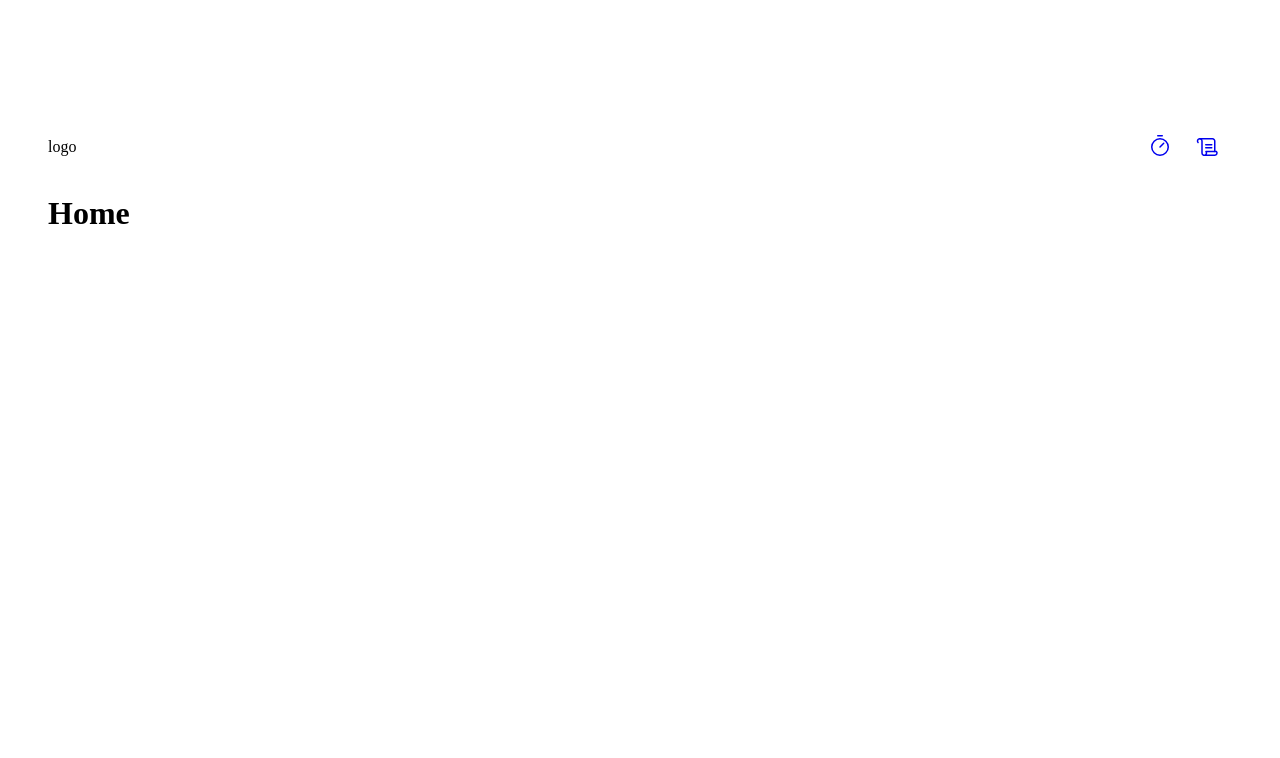
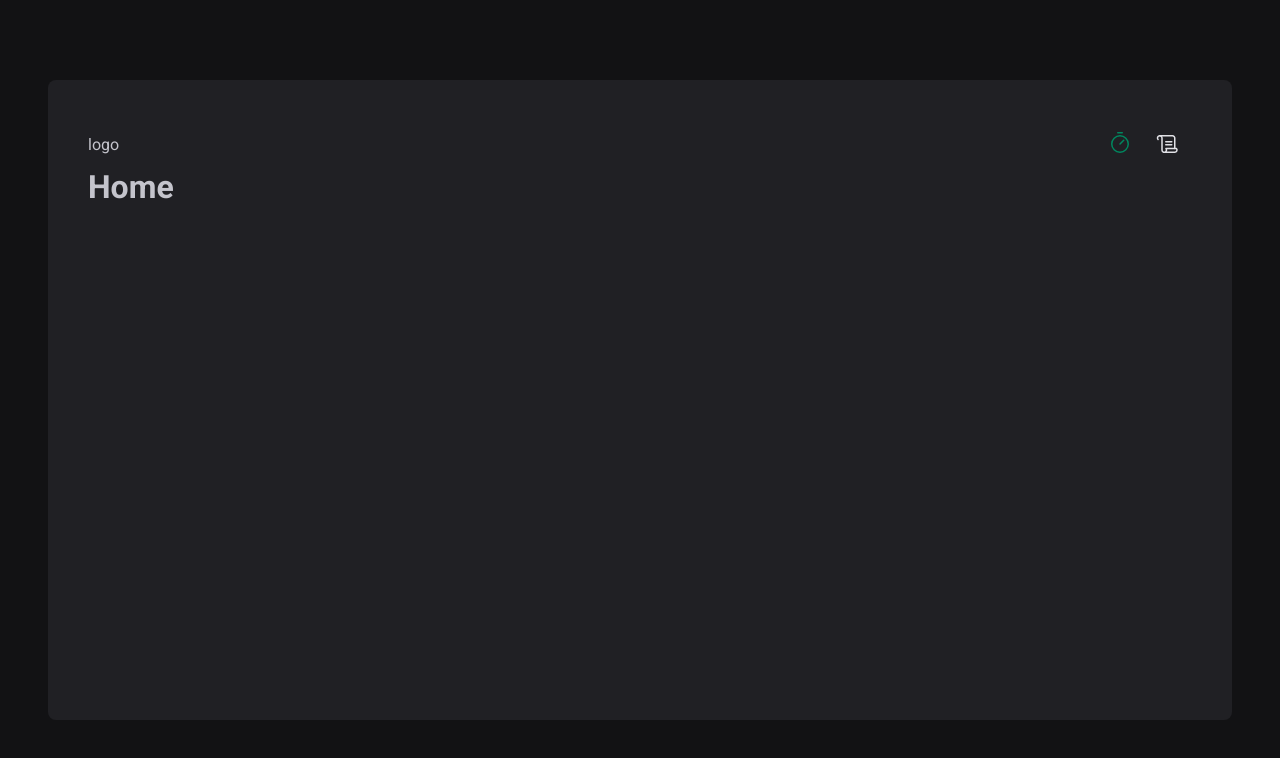
Before and after one commit to joaofanchini/curso_rocketseat, a React (Vite) app in the folder 02-spas-reactjs/: page / in a window 1280 px wide. Shown: the top 758 px of the page. Built offline with nearby package versions, Linux system fonts and the light colour scheme.

Commit message:
[02] Realizando a aplicação de estilos globais e definindo as fontes

```diff
--- a/02-spas-reactjs/index.html
+++ b/02-spas-reactjs/index.html
@@ -1,6 +1,9 @@
 <!DOCTYPE html>
 <html lang="en">
   <head>
+    <link rel="preconnect" href="https://fonts.googleapis.com"/>
+    <link rel="preconnect" href="https://fonts.gstatic.com" crossorigin/>
+    <link href="https://fonts.googleapis.com/css2?family=Roboto+Mono:wght@700&family=Roboto:wght@400;700&display=swap" rel="stylesheet"/>
     <meta charset="UTF-8" />
     <meta name="viewport" content="width=device-width, initial-scale=1.0" />
     <title>Ignite Timer</title>
--- /dev/null
+++ b/02-spas-reactjs/src/GlobalStyle.ts
@@ -0,0 +1,29 @@
+import {createGlobalStyle} from "styled-components";
+
+export const GlobalStyle = createGlobalStyle`
+    * {
+        padding: 0;
+        margin: 0;
+        box-sizing: border-box;
+    }
+
+    body {
+        background: ${props => props.theme['gray-900']};
+        color: ${props => props.theme['gray-300']};
+    }
+
+    body,
+    input,
+    textarea,
+    button {
+        font-family: 'Roboto', sans-serif;
+        font-weight: 400;
+        font-size: 1rem;
+    }
+
+    :focus {
+        outline: 0;
+        box-shadow: 0 0 0 2px ${props => props.theme['green-500']}
+    }
+
+`;
--- a/02-spas-reactjs/src/main.tsx
+++ b/02-spas-reactjs/src/main.tsx
@@ -1,14 +1,24 @@
-import '../globals.css'
-
 import React from 'react'
 import ReactDOM from 'react-dom/client'
 import {BrowserRouter} from "react-router-dom";
 import Router from "./router/Router";
+import {ThemeProvider} from "styled-components";
+import {defaultTheme} from "./theme/default";
+import {GlobalStyle} from "./GlobalStyle";
 
 ReactDOM.createRoot(document.getElementById('root') as HTMLElement).render(
-  <React.StrictMode>
-      <BrowserRouter>
-          <Router/>
-      </BrowserRouter>
-  </React.StrictMode>,
+    <React.StrictMode>
+        {/* Componente de contexto do styled-components que permite o uso de variáveis para
+        montar o tema default da aplicação*/}
+        <ThemeProvider theme={defaultTheme}>
+            {/* Componente criado utilizando o createGlobalStyle do styled-components. Ele é um
+            componente de contexto também e precisa ser aplicando dentro do componente ThemeProvider*/}
+            <GlobalStyle/>
+            {/*Componente de contexto que permite o roteamento pelo react-router-dom*/}
+            <BrowserRouter>
+                <Router/>
+            </BrowserRouter>
+        </ThemeProvider>
+    </React.StrictMode>
+    ,
 )
--- a/02-spas-reactjs/src/router/Router.tsx
+++ b/02-spas-reactjs/src/router/Router.tsx
@@ -12,6 +12,7 @@
         logo que dizer que para chamar o componente "History", precisa passar primeiro o path do componente
         "DefaultLayout" e então passar o path do componente "History"*/}
         <Route path="/" element={<DefaultLayout/>}>
+            {/*Componete que realiza o roteamento*/}
             <Route path="/" element={<Home/>}/>
             <Route path="/history" element={<History/>}/>
         </Route>
--- /dev/null
+++ b/02-spas-reactjs/src/theme/default.ts
@@ -0,0 +1,20 @@
+export const defaultTheme = {
+    white: '#fff',
+    'gray-100': '#E1E1E6',
+    'gray-300': '#C4C4CC',
+    'gray-400': '#8D8D99',
+    'gray-500': '#7C7C8A',
+    'gray-600': '#323228',
+    'gray-700': '#29292E',
+    'gray-800': '#202024',
+    'gray-900': '#121214',
+
+    'green-300': '#00B37E',
+    'green-500': '#00875F',
+    'green-700': '#015F43',
+
+    'red-500':'#AB222E',
+    'red-700':'#7A1921',
+
+    'yellow-500': '#FBA94C'
+}
```
Also changed, not shown: 02-spas-reactjs/globals.css (deleted).
